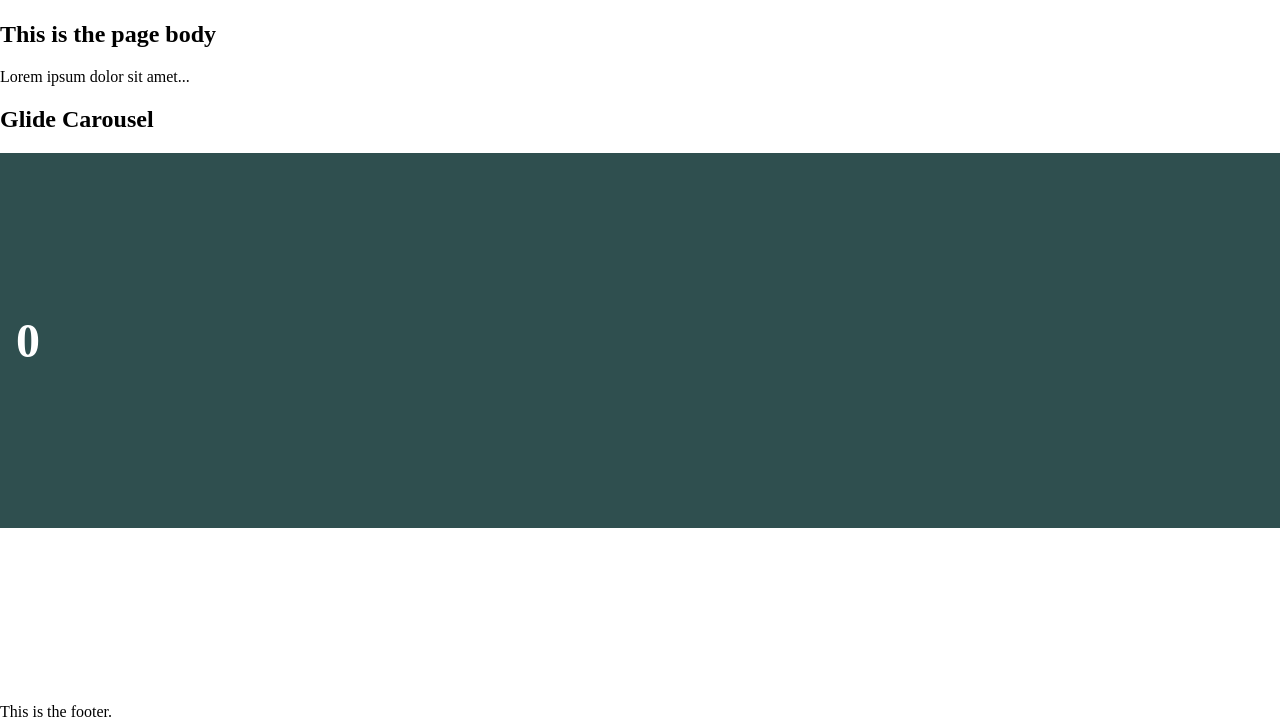
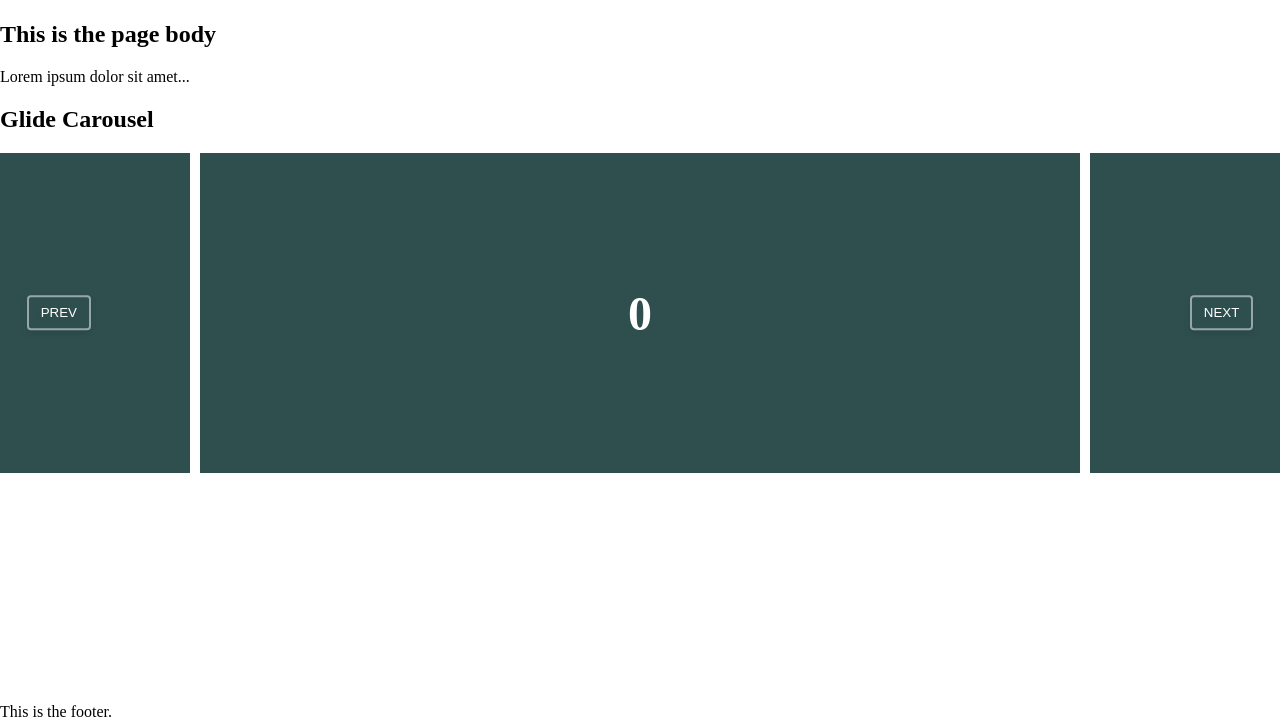
Before and after one commit to teeehn/glide-demo, a website built with Parcel: page index.html in a window 1280 px wide. Shown: the part 79-800 px from the top of the page. Built offline with nearby package versions, Linux system fonts and the light colour scheme.

Commit message:
Styled slides and added options.

```diff
--- a/index.html
+++ b/index.html
@@ -3,7 +3,7 @@
 <head>
     <meta charset="utf-8">
     <meta name="viewport" content="width=device-width, initial-scale=1">
-    <title>Stylemark demo</title>
+    <title>Glide carousel demo</title>
     <link rel="stylesheet" type="text/css" href="main.css">
 </head>
 <body>
@@ -18,10 +18,26 @@
             <div class="glide">
                 <div class="glide__track" data-glide-el="track">
                     <ul class="glide__slides">
-                    <li class="glide__slide"><div class="slide-card">0</div></li>
-                    <li class="glide__slide"><div class="slide-card">1</div></li>
-                    <li class="glide__slide"><div class="slide-card">2</div></li>
+                        <li class="glide__slide">
+                            <div class="slide-card">
+                                <div class="slide-card--inner">0</div>
+                            </div>
+                        </li>
+                        <li class="glide__slide">
+                            <div class="slide-card">
+                                <div class="slide-card--inner">1</div>
+                            </div>
+                        </li>
+                        <li class="glide__slide">
+                            <div class="slide-card">
+                                <div class="slide-card--inner">2</div>
+                            </div>
+                        </li>
                     </ul>
+                </div>
+                <div class="glide__arrows" data-glide-el="controls">
+                    <button class="glide__arrow glide__arrow--left" data-glide-dir="<">prev</button>
+                    <button class="glide__arrow glide__arrow--right" data-glide-dir=">">next</button>
                 </div>
             </div>
         </main>
--- a/index.js
+++ b/index.js
@@ -1,8 +1,14 @@
 import Glide from "@glidejs/glide";
+
+const glide_options = {
+    type: 'carousel',
+    peek: 200
+};
 
 (function (window) {
     function init () {
-        new Glide('.glide').mount();
+        const carousel = new Glide('.glide', glide_options);
+        carousel.mount();
         console.log("init fired");
     }
     window.addEventListener("load", init);
--- a/src/scss/atoms/_slide-card.scss
+++ b/src/scss/atoms/_slide-card.scss
@@ -5,4 +5,12 @@
     color: white;
     font-size: 3rem;
     font-weight: bold;
+    position: relative;
 }
+
+.slide-card--inner {
+    position: absolute;
+    top: 50%;
+    left: 50%;
+    transform: translate(-50%, -50%);
+}
--- a/src/scss/vendor/_glide.scss
+++ b/src/scss/vendor/_glide.scss
@@ -1 +1,2 @@
-@import "../../node_modules/@glidejs/glide/dist/css/glide.core.css";
+@import "../../node_modules/@glidejs/glide/src/assets/sass/glide.core";
+@import "../../node_modules/@glidejs/glide/src/assets/sass/glide.theme"
```
